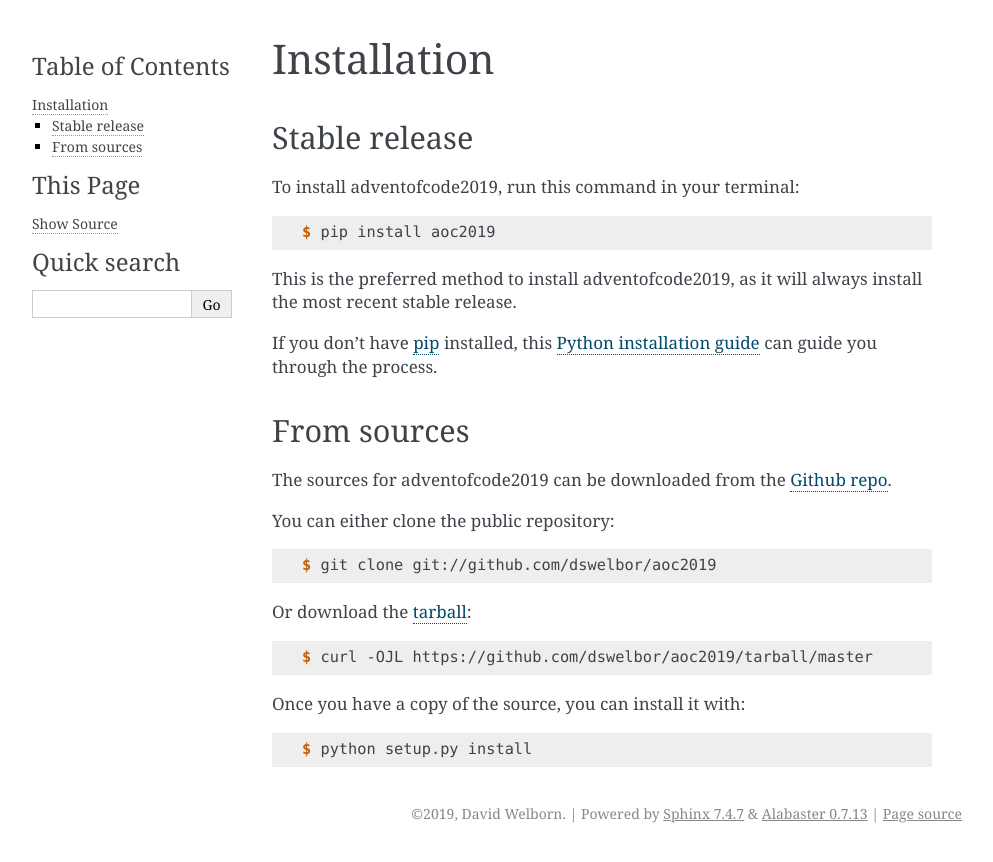
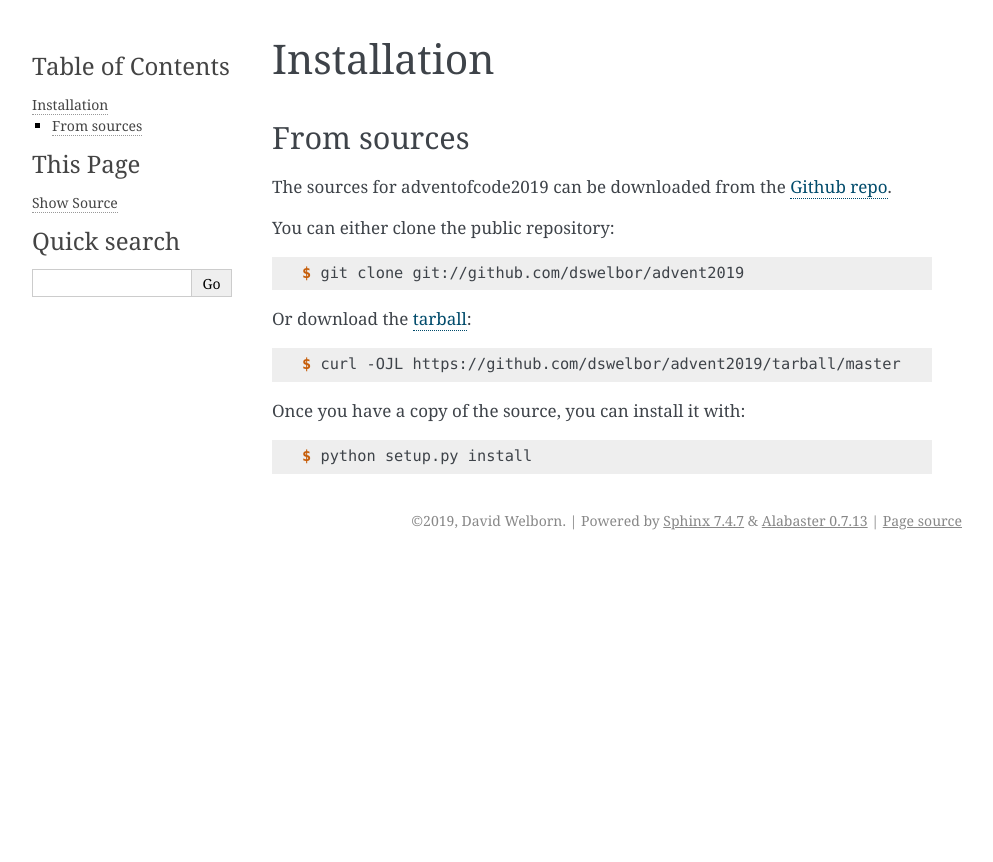
Before and after one commit to dswelbor/adventofcode2019, a Sphinx documentation site: the page built from docs/installation.rst, in a window 1280 px wide. Shown: the top 862 px of the page, without its empty margins (148-1141 px from the left). Built offline with Sphinx 7.4.7, drawn with Linux system fonts in a browser that asks for light colours; pages that are not in the unit, such as notebooks, are missing from menus.

Commit message:
Update project documentation

```diff
--- a/docs/installation.rst
+++ b/docs/installation.rst
@@ -3,24 +3,6 @@
 ============
 Installation
 ============
-
-
-Stable release
---------------
-
-To install adventofcode2019, run this command in your terminal:
-
-.. code-block:: console
-
-    $ pip install aoc2019
-
-This is the preferred method to install adventofcode2019, as it will always install the most recent stable release.
-
-If you don't have `pip`_ installed, this `Python installation guide`_ can guide
-you through the process.
-
-.. _pip: https://pip.pypa.io
-.. _Python installation guide: http://docs.python-guide.org/en/latest/starting/installation/
 
 
 From sources
@@ -32,13 +14,13 @@ You can either clone the public repository:
 
 .. code-block:: console
 
-    $ git clone git://github.com/dswelbor/aoc2019
+    $ git clone git://github.com/dswelbor/advent2019
 
 Or download the `tarball`_:
 
 .. code-block:: console
 
-    $ curl -OJL https://github.com/dswelbor/aoc2019/tarball/master
+    $ curl -OJL https://github.com/dswelbor/advent2019/tarball/master
 
 Once you have a copy of the source, you can install it with:
 
@@ -47,5 +29,5 @@ Once you have a copy of the source, you can install it with:
     $ python setup.py install
 
 
-.. _Github repo: https://github.com/dswelbor/aoc2019
-.. _tarball: https://github.com/dswelbor/aoc2019/tarball/master
+.. _Github repo: https://github.com/dswelbor/advent2019
+.. _tarball: https://github.com/dswelbor/advent2019/tarball/master
```
Also changed, not shown: HISTORY.rst (+10 -0 lines), README.rst (+10 -0 lines).
